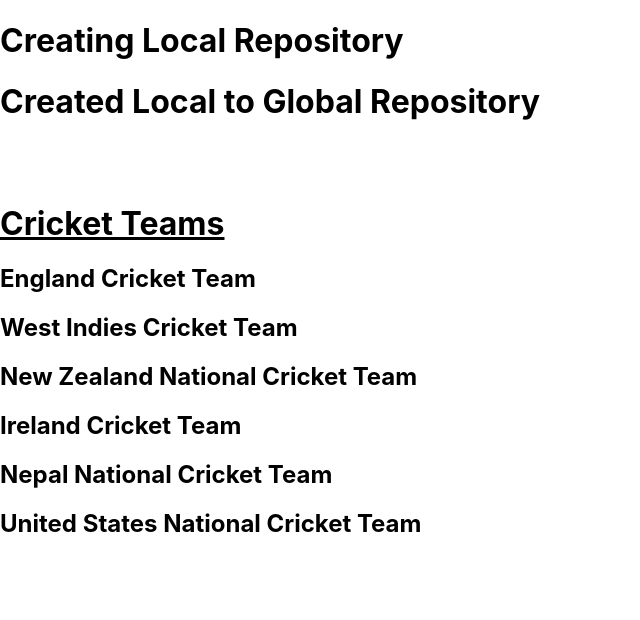
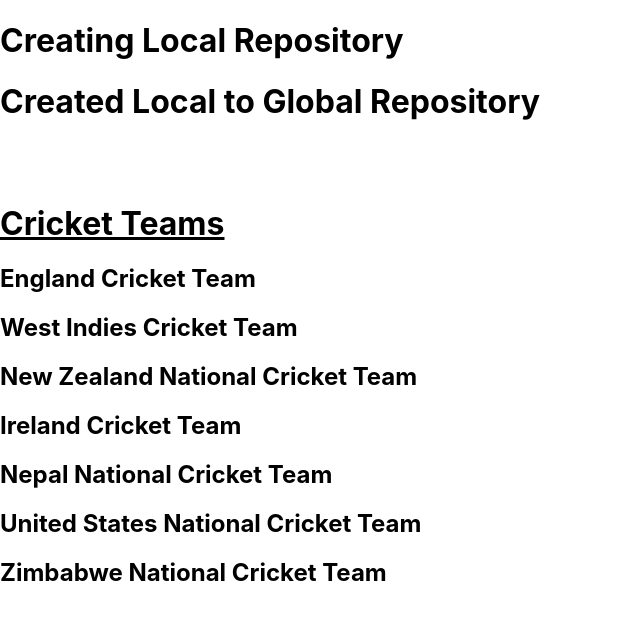
Before and after one commit to prixpriyanka4/local, a React (Create React App) app in the folder local/: page / in a window 1280 px wide. Shown: the top 620 px of the page, without its empty margins (0-640 px from the left). Built offline with nearby package versions, Linux system fonts and the light colour scheme.

Commit message:
added ZNCT

```diff
--- a/local/src/App.js
+++ b/local/src/App.js
@@ -16,6 +16,7 @@ function App() {
       <h2>Ireland Cricket Team</h2>
       <h2>Nepal National Cricket Team </h2>
       <h2>United States National Cricket Team</h2>
+      <h2>Zimbabwe National Cricket Team</h2>
     </div>
   );
 }
```
